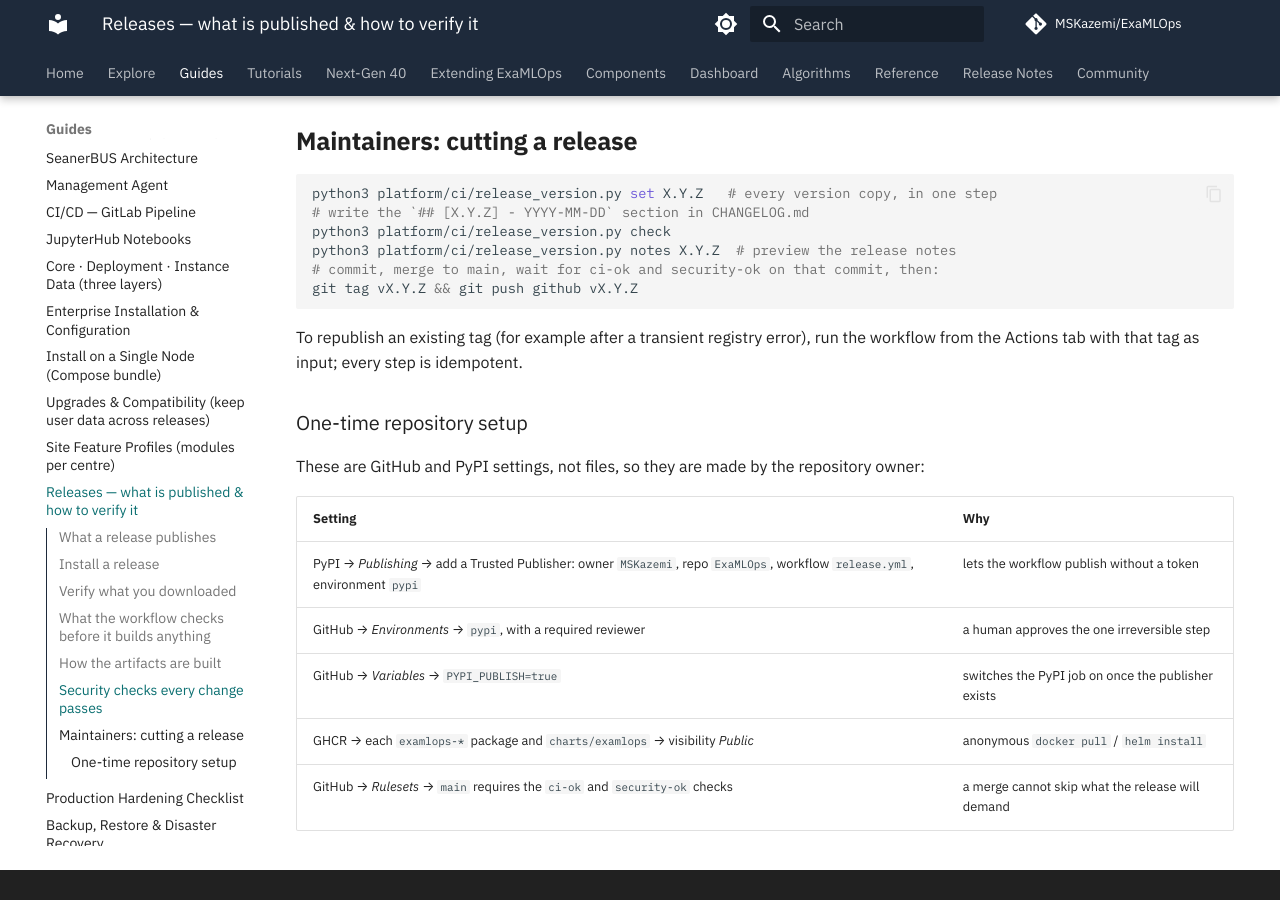
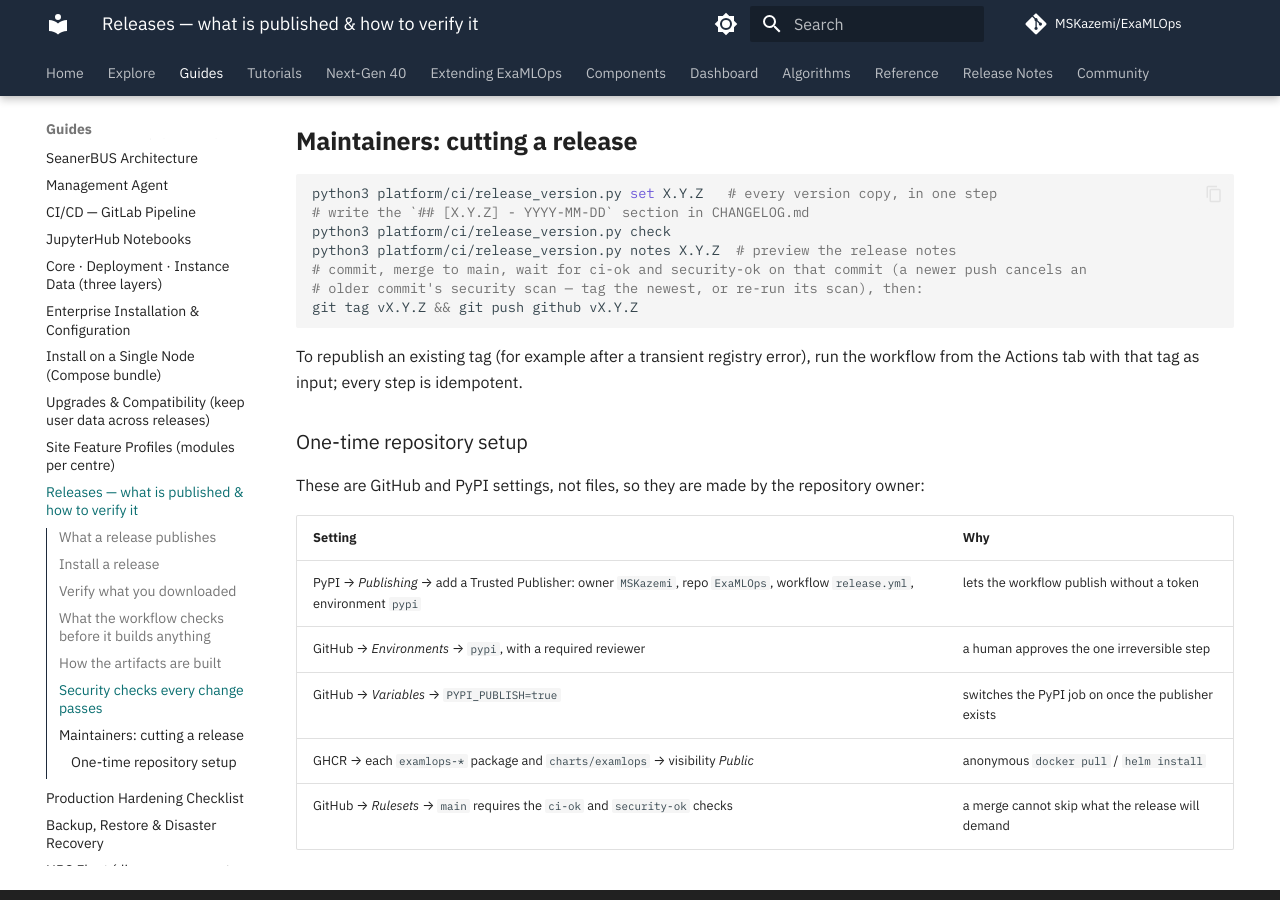
Before and after one commit to MSKazemi/ExaMLOps, an MkDocs documentation site: the page built from docs/guides/release-process.md, in a window 1280 px wide and 900 px high, scrolled down 3693 px. Built offline with MkDocs 1.6.1 and Material for MkDocs 9.7.7, drawn with Linux system fonts in a browser that asks for light colours; nearby versions of some CDN libraries; comment, search, counter and statistics services are not loaded.

Commit message:
ci(security): a newer commit cancels an older commit's scan, on main too
security.yml is the heaviest workflow (CodeQL ×3 plus six more jobs), and only the newest commit's verdict is acted on. With `cancel-in-progress` only on PRs, a burst of pushes to main queued a full scan per commit behind the runners. Superseded scans are now cancelled for every event except the weekly schedule, which gets its own group. A release tags a commit whose scan finished (the release guide says so) or re-runs it.

````diff
--- a/docs/guides/release-process.md
+++ b/docs/guides/release-process.md
@@ -153,7 +153,8 @@
 # write the `## [X.Y.Z] - YYYY-MM-DD` section in CHANGELOG.md
 python3 platform/ci/release_version.py check
 python3 platform/ci/release_version.py notes X.Y.Z  # preview the release notes
-# commit, merge to main, wait for ci-ok and security-ok on that commit, then:
+# commit, merge to main, wait for ci-ok and security-ok on that commit (a newer push cancels an
+# older commit's security scan — tag the newest, or re-run its scan), then:
 git tag vX.Y.Z && git push github vX.Y.Z
 ```
 
````
Also changed, not shown: 1 other file.
